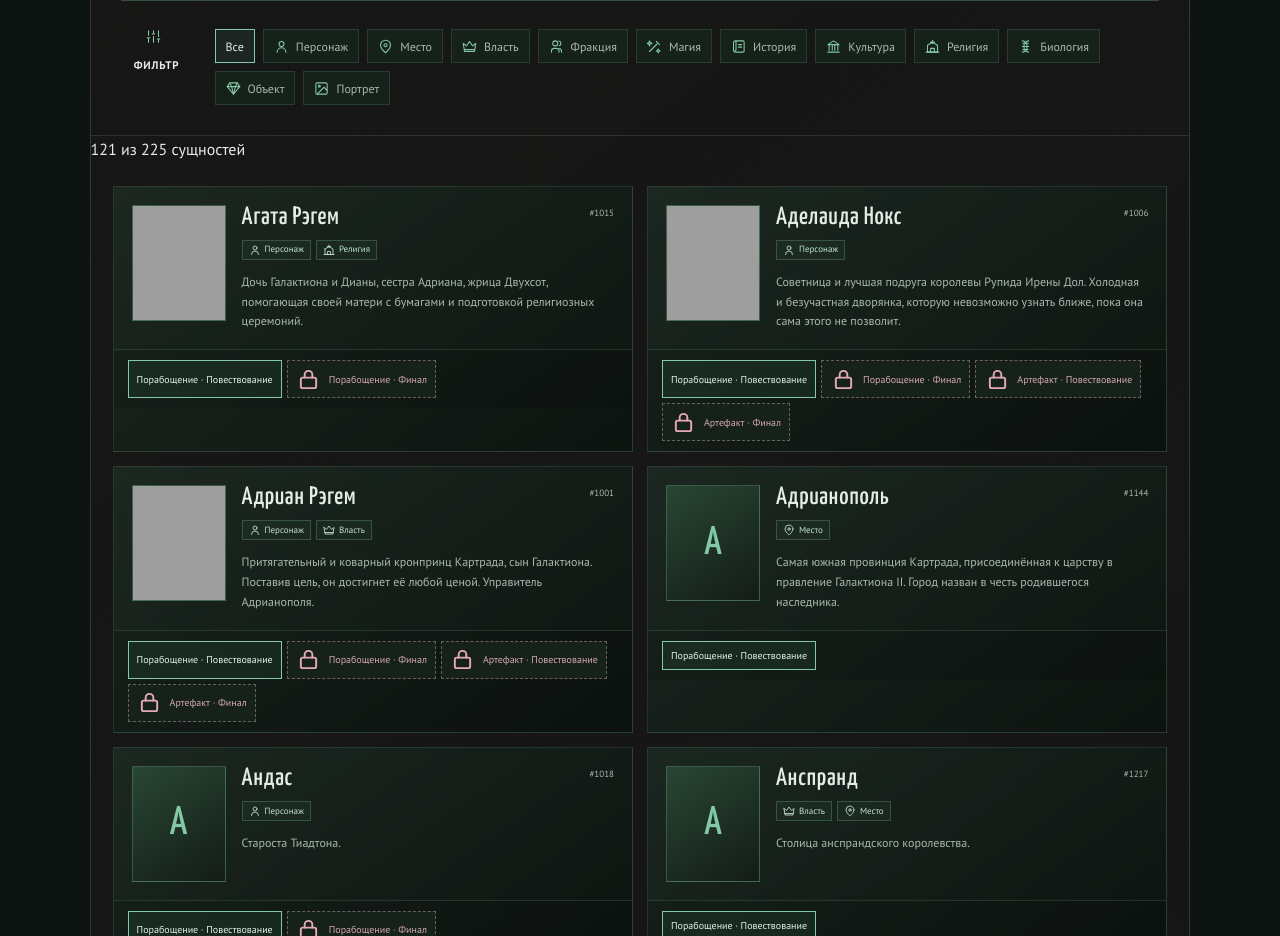
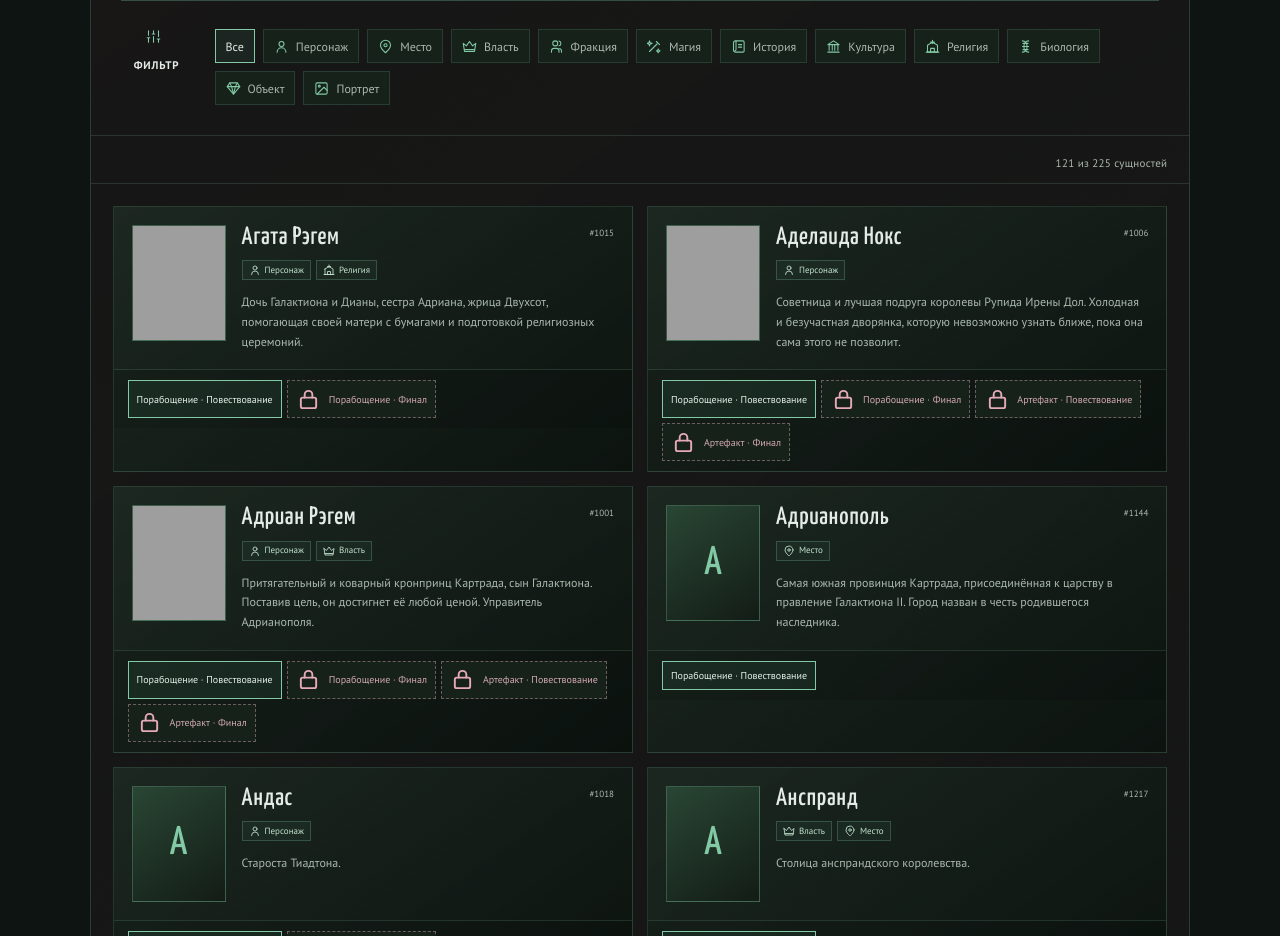
Before and after one commit to adrian-regem/The-Chronicles-of-Tranquil, a plain HTML site: page lore/guide/index.html in a window 1280 px wide. Shown: the part 942-1878 px from the top of the page. Drawn offline with Linux system fonts and the light colour scheme; grey boxes are pictures that could not be loaded.

Commit message:
Style guide entity counter

```diff
--- a/assets/css/style.css
+++ b/assets/css/style.css
@@ -2645,3 +2645,22 @@ body.news-page .progress-other-mark {
   body.news-page .progress-overall .progress-ring-value,
   body.news-page .progress-other-mark { transition:none !important; }
 }
+
+
+/* Guide: compact visible-entities counter above the results divider. */
+body.lore-page .guide-results-count{
+  display:flex;
+  justify-content:flex-end;
+  align-items:center;
+  margin-top:20px;
+  padding:0 22px 12px;
+  border-bottom:1px solid var(--line);
+  color:var(--muted);
+  font-size:11px;
+  line-height:1.3;
+  letter-spacing:.025em;
+  font-variant-numeric:tabular-nums;
+}
+@media(max-width:600px){
+  body.lore-page .guide-results-count{margin-top:16px;padding:0 12px 10px;font-size:10px}
+}
```
